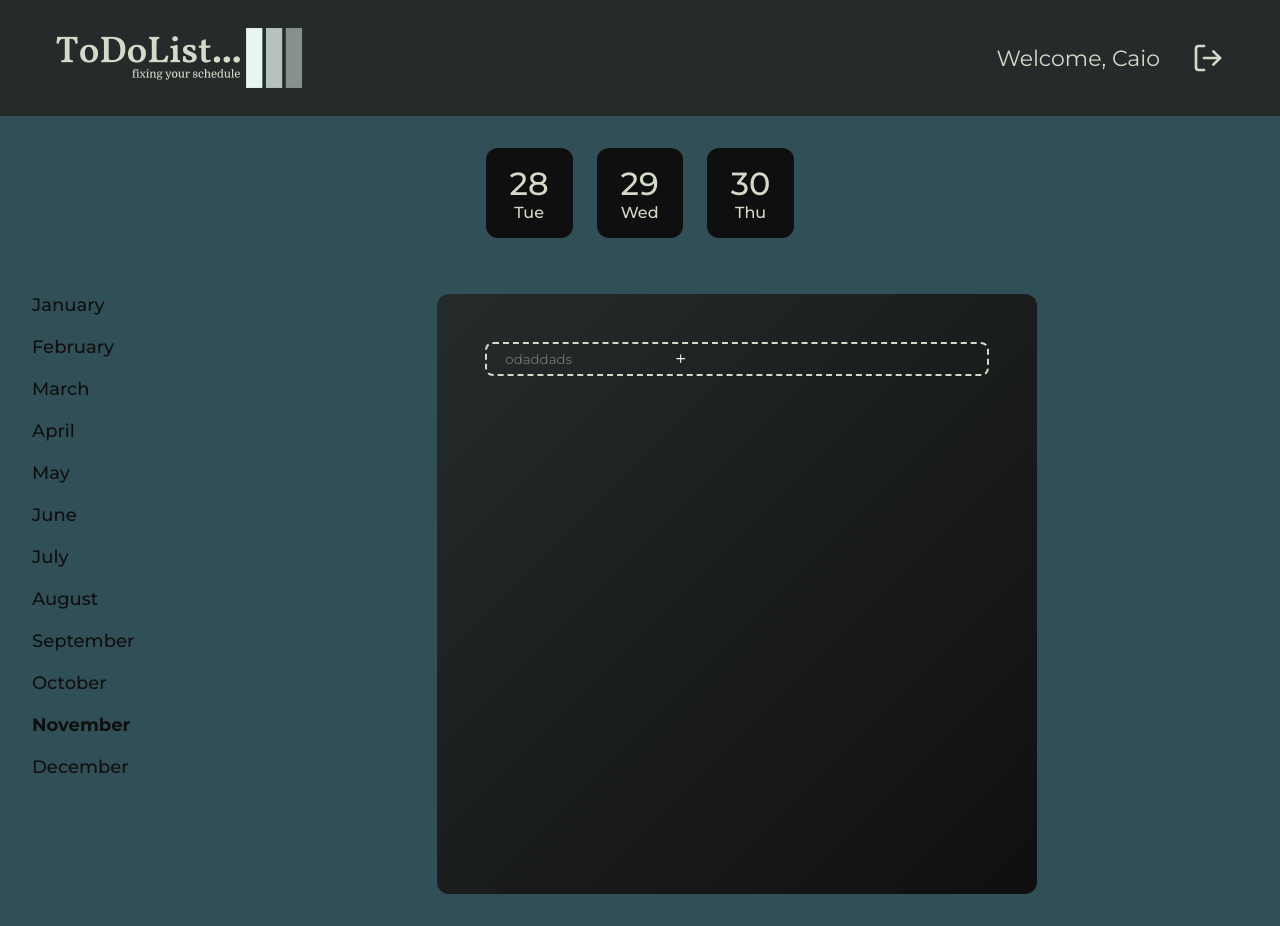
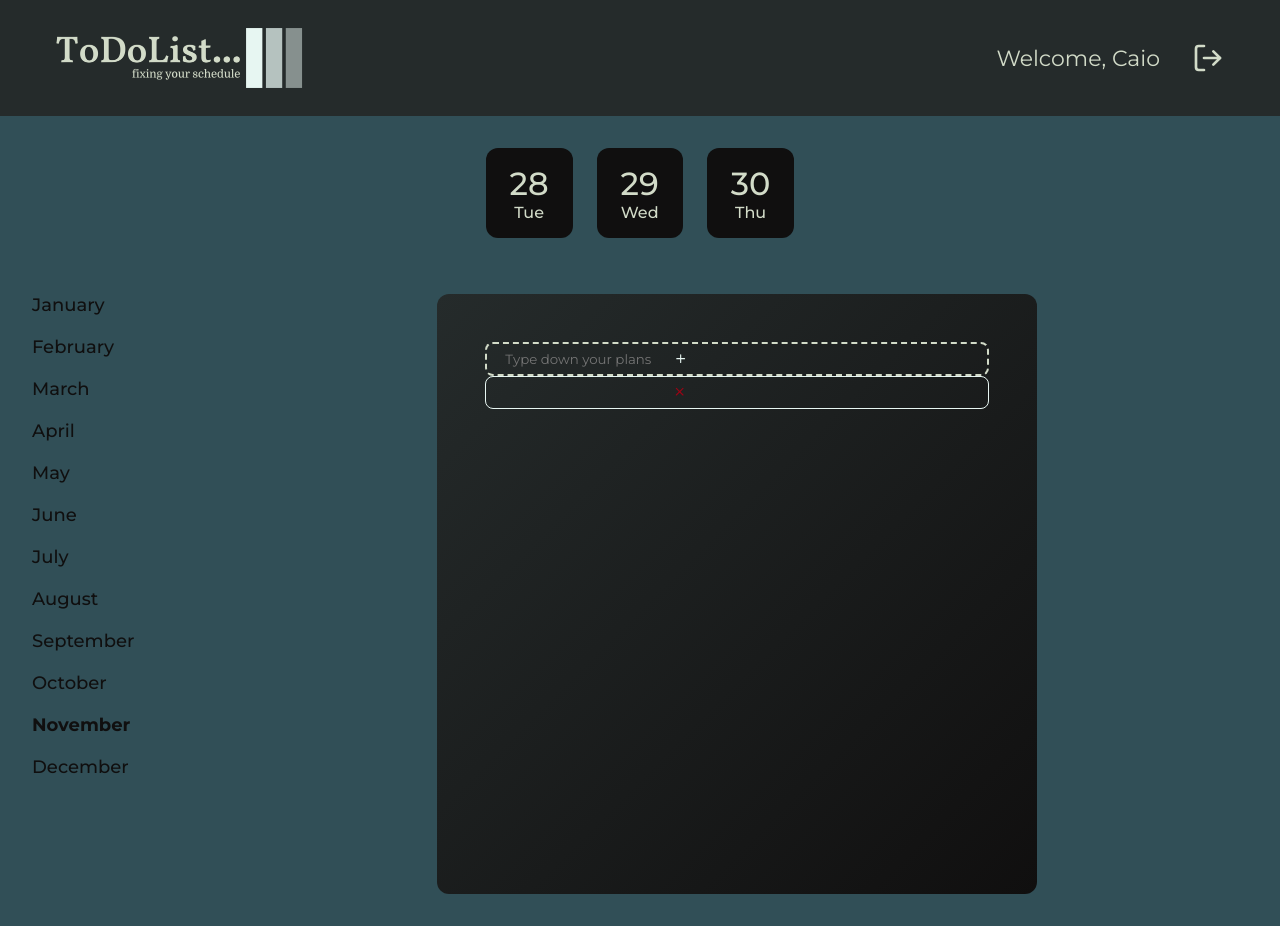
Before and after one commit to Caioscg/ToDoList..., a React (Vite) app: page / in a window 1280 px wide. Built offline with nearby package versions, Linux system fonts and the light colour scheme.

Commit message:
test addtask

```diff
--- a/src/pages/Home/index.jsx
+++ b/src/pages/Home/index.jsx
@@ -56,7 +56,8 @@ export function Home() {
                     </div>
 
                     <Schedule>
-                        <AddTask placeholder="odaddads" isNew/>
+                        <AddTask placeholder="Type down your plans" isNew/>
+                        <AddTask placeholder=""/>
                     </Schedule>
                 </div>
             </main>
```
